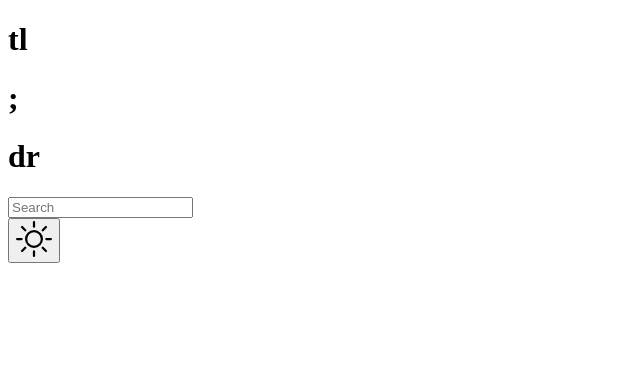
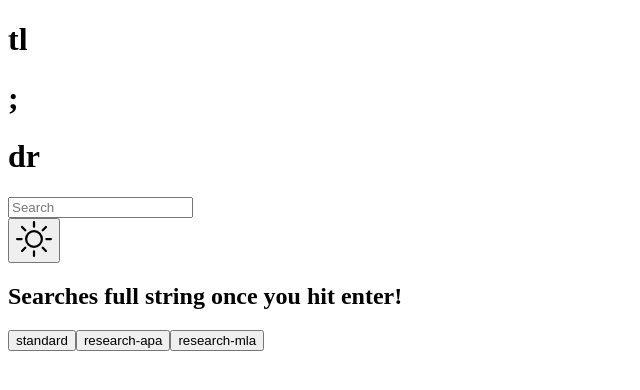
Before and after one commit to mdawess/ez-research, a Next.js app in the folder frontend/: page / in a window 1280 px wide. Shown: the top 390 px of the page, without its empty margins (0-640 px from the left). Built offline with nearby package versions, Linux system fonts and the light colour scheme.

Commit message:
added toggle for different research types

```diff
--- a/frontend/src/components/ModeSelector.tsx
+++ b/frontend/src/components/ModeSelector.tsx
@@ -1,7 +1,31 @@
 import React from 'react'
+import { Mode, ModeSelectorProps } from '../types/types'
 
-export default function ModeSelector() {
-  return (
-    <div>ModeSelector</div>
-  )
+export default function ModeSelector(props: ModeSelectorProps) {
+    const { mode, setMode } = props
+
+    return (
+      <div className='ml-2 mt'>
+        <div className='w-3/4 border-grey-300 border-b-2 ml-60'>
+          <h2 className='text-gray-500 font-mono my-5'>Searches full string once you hit enter!</h2>
+          <div className='flex justify-left'>
+            {
+              modes.map((currMode: Mode) => {
+                return (
+                  <button
+                    key={currMode}
+                    className={`w-full h-12 bg-white text-black text-center font-mono text-2xl justify-start ${mode === currMode ? 'border-b-4 border-black' : ''}`}
+                    onClick={() => setMode(currMode)}
+                  >
+                    {currMode}
+                  </button>
+                )
+              })
+            }
+          </div>
+        </div>
+      </div>
+    )
 }
+
+const modes: Mode[] = ['standard', 'research-apa', 'research-mla']
--- a/frontend/src/sections/Header.tsx
+++ b/frontend/src/sections/Header.tsx
@@ -1,23 +1,30 @@
 import React, { useState, useEffect } from 'react'
 import Divider from '../components/Divider'
 import Logo from '../components/Logo'
+import ModeSelector from '../components/ModeSelector'
 import Searchbar from '../components/Searchbar'
 import ThemeButton from '../components/ThemeButton'
+import { Mode } from '../types/types'
 
 export default function Header() {
     const [query, setQuery] = useState('')
+    const [mode, setMode] = useState('standard')
 
     useEffect(() => {
         // Update to a fucntion to send query to server
         console.log(query)
-    }, [query])
+    }, [query, mode])
 
     return (
-        <div className='flex items-center'>
-            <Logo normalText='tl' colouredText='dr' colour='#8C54D0' />
-            <Divider size={14} />
-            <Searchbar setQuery={setQuery} />
-            <ThemeButton />
+        <div>
+            <div className='flex items-center'>
+                <Logo normalText='tl' colouredText='dr' colour='#8C54D0' />
+                <Divider size={14} />
+                <Searchbar setQuery={setQuery} />
+                <ThemeButton />
+            </div>
+
+            <ModeSelector mode={mode as Mode} setMode={setMode} />
         </div>
   )
 }
--- a/frontend/src/types/types.ts
+++ b/frontend/src/types/types.ts
@@ -12,7 +12,8 @@ export type LogoProps = {
 
 export type Mode = "standard" | "research-apa" | "research-mla";
 
-export type ModeSelector = {
+export type ModeSelectorProps = {
+    mode: Mode;
     setMode: (mode: Mode) => void;
 }
 
```
